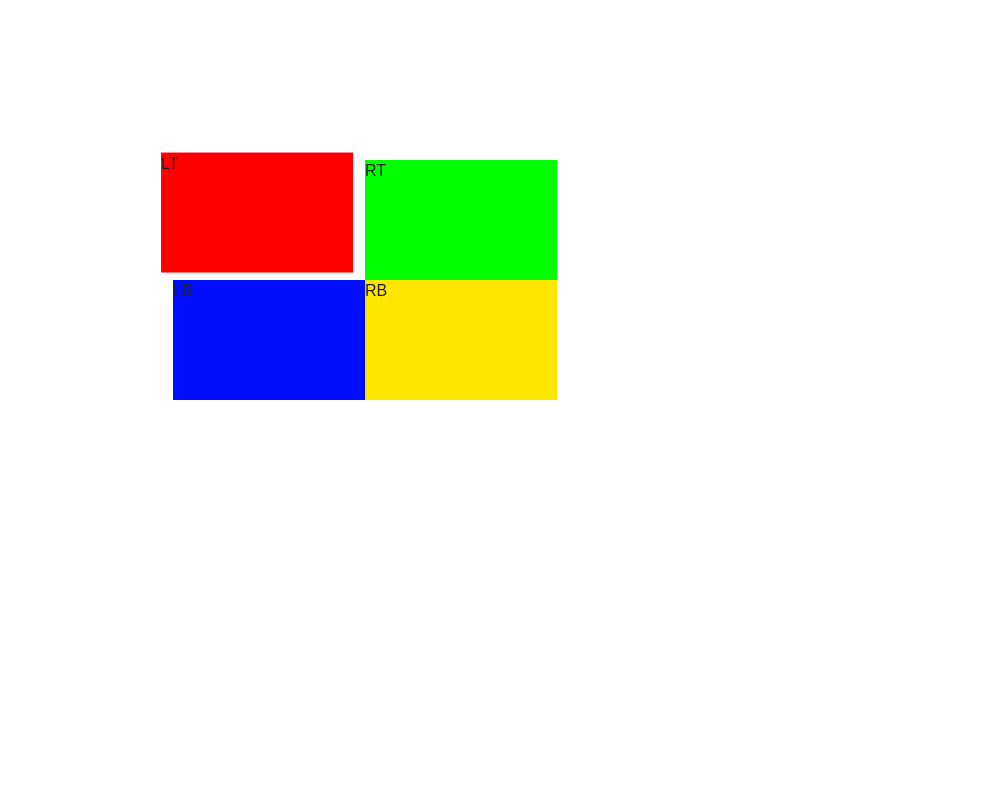
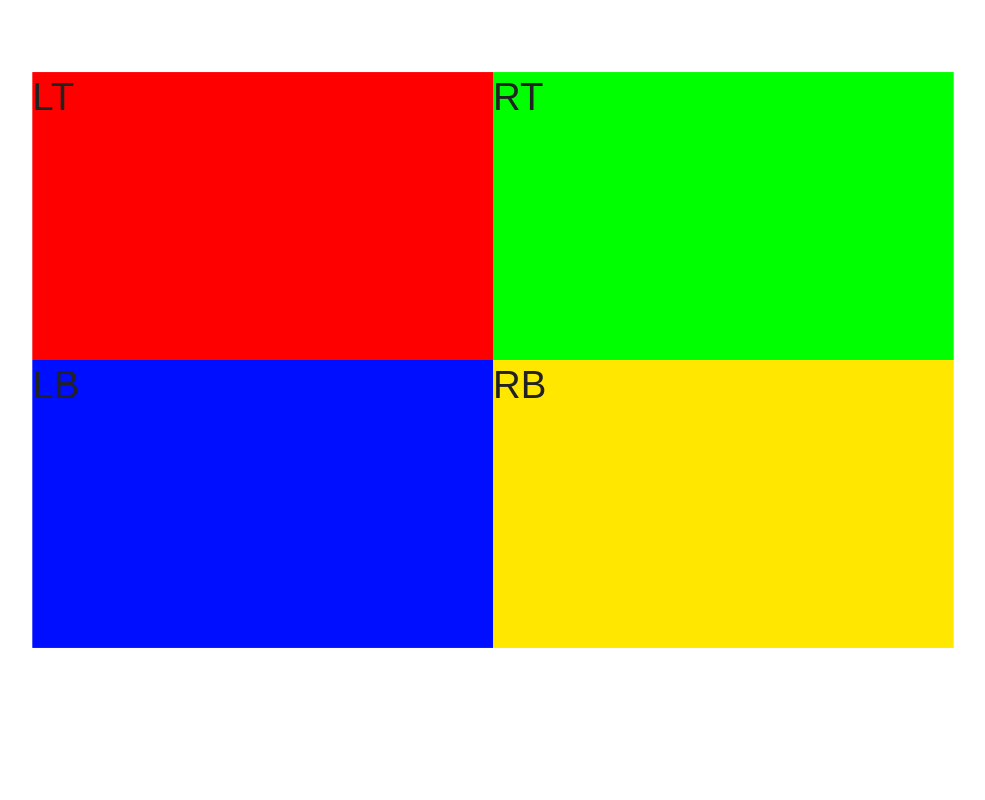
Before and after one commit to mattcodez/xyparallax, a plain HTML site: page index.html in a window 1280 px wide. Shown: the top 800 px of the page, without its empty margins (83-1068 px from the left). Drawn offline with nearby package versions, Linux system fonts and the light colour scheme.

Commit message:
Switching to a different effect.

```diff
--- a/css/layout.css
+++ b/css/layout.css
@@ -8,32 +8,32 @@ BODY {
     position: absolute;
 	width:15%;
 	height: 15%;
-    left: 10%;
-    top: 10%;
+    left: 15%;
+    top: 15%;
 }
 
 #right-top{
     position: absolute;
 	height: 15%;
 	width:15%;
-    right: 10%;
-    top: 10%;
+    right: 15%;
+    top: 15%;
 }
 
 #left-bottom{
     position: absolute;
 	height: 15%;
 	width:15%;
-    left: 10%;
-    bottom: 10%;
+    left: 15%;
+    bottom: 15%;
 }
 
 #right-bottom{
     position: absolute;
 	height: 15%;
 	width:15%;
-    right: 10%;
-    bottom: 10%;
+    right: 15%;
+    bottom: 15%;
 }
 
 .lt {
@@ -60,7 +60,7 @@ BODY {
     background-color: #ffe700;
 }
 
-body div > div {
+body div.box > div {
 	position: absolute;
 	width: 50%;
 	height: 50%;
--- a/index.html
+++ b/index.html
@@ -22,28 +22,28 @@
             <p class="browsehappy">You are using an <strong>outdated</strong> browser. Please <a href="http://browsehappy.com/">upgrade your browser</a> to improve your experience.</p>
         <![endif]-->
 
-        <div id="left-top">
+        <div id="left-top" class="box">
             <div class="lt">LT</div>
             <div class="rt">RT</div>
             <div class="lb">LB</div>
             <div class="rb">RB</div>
         </div>
 
-        <div id="right-top">
+        <div id="right-top" class="box">
             <div class="lt">LT</div>
             <div class="rt">RT</div>
             <div class="lb">LB</div>
             <div class="rb">RB</div>
         </div>
 
-        <div id="left-bottom">
+        <div id="left-bottom" class="box">
             <div class="lt">LT</div>
             <div class="rt">RT</div>
             <div class="lb">LB</div>
             <div class="rb">RB</div>
         </div>
 
-        <div id="right-bottom">
+        <div id="right-bottom" class="box">
             <div class="lt">LT</div>
             <div class="rt">RT</div>
             <div class="lb">LB</div>
--- a/js/main.js
+++ b/js/main.js
@@ -5,33 +5,37 @@ $(window).scroll(function(e){
 });
 
 function setBoxSplit(left, top){
-    /*var pageCenter = {
-        left: Math.floor($(document.body).width() / 2),
-        top: Math.floor($(document.body).height() / 2)
-    };*/
+	//view port dimensions
+	var vpWidth = $(window).width();
+	var vpHeight = $(window).height();
 
-	var viewPortCenter = {
-		left: Math.floor($(window).width() / 2) + left,
-		top: Math.floor($(window).height() / 2) + top
+	var vpCenter = {
+		left: Math.floor(vpWidth / 2) + left,
+		top: Math.floor(vpHeight / 2) + top
 	};
 
-    $('.lt').each(function(i, el){
+	// 1/4th of the diagnal screen length
+	var changeThreshold = Math.floor(Math.sqrt(Math.pow(vpWidth, 2) + Math.pow(vpHeight, 2)) / 4);
+
+    $('.box').each(function(i, el){
     	el = $(el);
 
+		//Get distance between viewport center and box center
 		var offset = el.offset();
 		var d = distance(
-			offset.left,
-			viewPortCenter.left,
-			offset.top,
-			viewPortCenter.top
+			offset.left + (el.width() / 2),
+			vpCenter.left,
+			offset.top + (el.height() / 2),
+			vpCenter.top
 		);
 
-		var threshold = 500;
-		if (d < threshold){
-			var scaleRatio = (threshold - d) / threshold;
-			var scalePercent = 100 * scaleRatio;
+		//With current CSS, a box is set to be about 30% width of VP
+		//so scale to 3 to approach full VP size
+		if (d < changeThreshold){
+			var scaleRatio = (changeThreshold - d) / changeThreshold;
+			var scaleUnit = Math.max(3 * scaleRatio, 1);
 			el.css({
-				'-webkit-transform': 'translate(-' + scalePercent + '%, -' + scalePercent + '%)'
+				'-webkit-transform': 'scale(' + scaleUnit + ')'
 			});
 		}
     });
```
